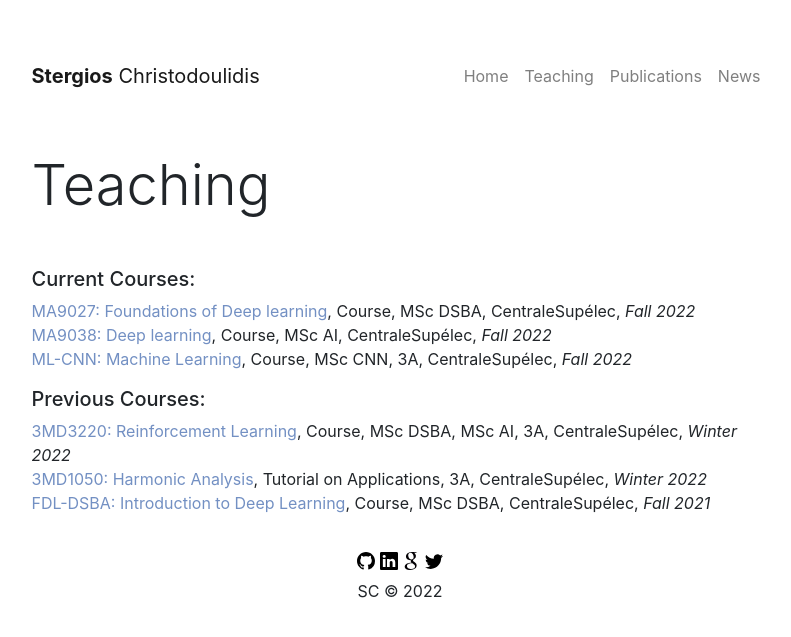
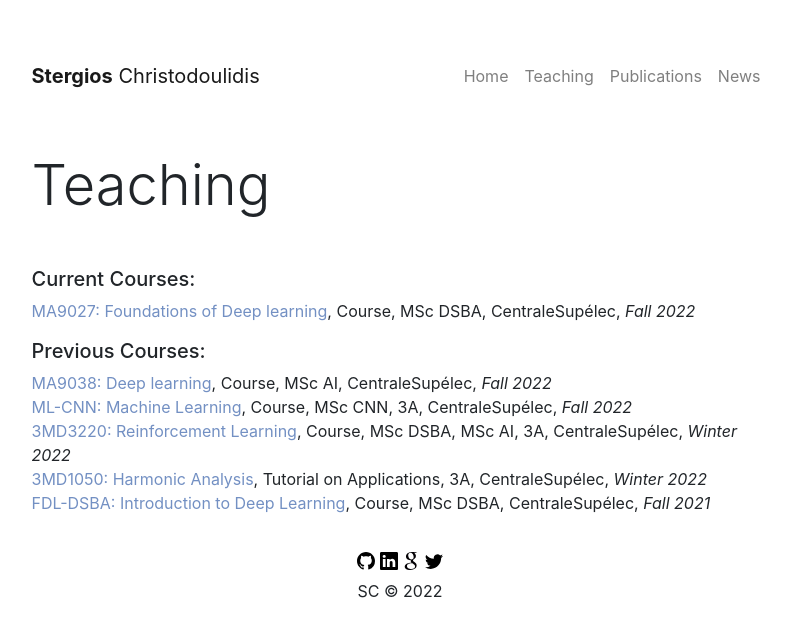
Before and after one commit to stergioc/stergioc.github.io, a Jekyll site: the page built from teaching.md, in a window 1280 px wide. Shown: the top 637 px of the page, without its empty margins (240-1031 px from the left). Built offline with Jekyll 4.4.1, drawn with Linux system fonts in a browser that asks for light colours; nearby versions of some CDN libraries.

```diff
--- a/teaching.md
+++ b/teaching.md
@@ -7,11 +7,10 @@ title: Teaching
 
 
 <a href="https://centralesupelec.edunao.com/course/view.php?id=6101" target="_blank">MA9027: Foundations of Deep learning</a>, Course, MSc DSBA, CentraleSupélec, *Fall 2022*
+
+<h5>Previous Courses:</h5>
 <a href="https://centralesupelec.edunao.com/course/view.php?id=5746" target="_blank">MA9038: Deep learning</a>, Course, MSc AI, CentraleSupélec, *Fall 2022*
 <a href="https://centralesupelec.edunao.com/course/view.php?id=6186" target="_blank">ML-CNN: Machine Learning</a>, Course, MSc CNN, 3A, CentraleSupélec, *Fall 2022*
-
-<h5>Previous Courses:</h5>
-
 <a href="https://centralesupelec.edunao.com/course/view.php?id=3753" target="_blank">3MD3220: Reinforcement Learning</a>, Course, MSc DSBA, MSc AI, 3A, CentraleSupélec, *Winter 2022*
 <a href="https://centralesupelec.edunao.com/course/view.php?id=3728" target="_blank">3MD1050: Harmonic Analysis</a>, Tutorial on Applications, 3A, CentraleSupélec, *Winter 2022*
 <a href="https://centralesupelec.edunao.com/course/view.php?id=4042" target="_blank">FDL-DSBA: Introduction to Deep Learning</a>, Course, MSc DSBA, CentraleSupélec, *Fall 2021*
```
